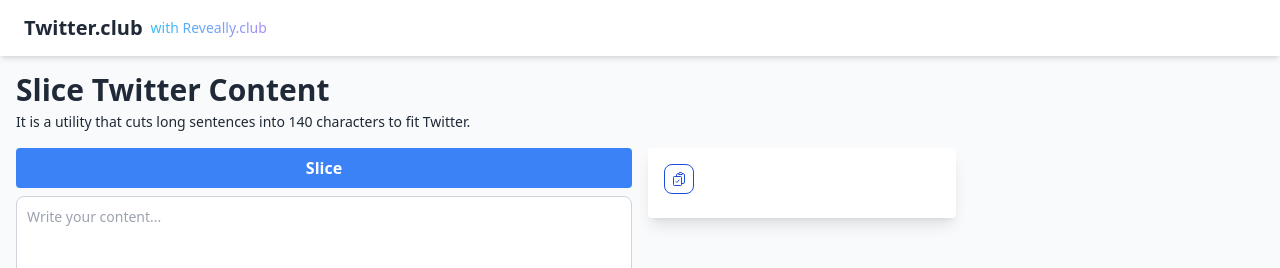
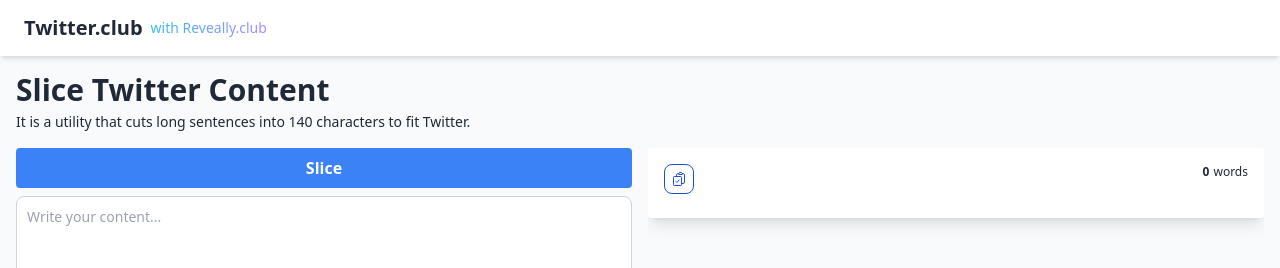
Before and after one commit to reveally-club/twitter-club, a Next.js app: page / in a window 1280 px wide. Both pictures are taken after a click on the button "Slice". Shown: the top 268 px of the page. Built offline with nearby package versions, Linux system fonts and the light colour scheme.

Commit message:
feat: words display

```diff
--- a/src/components/slice-card.tsx
+++ b/src/components/slice-card.tsx
@@ -6,7 +6,8 @@
 
 const SliceCard = (props: Props) => {
   return (
-    <div className="w-full md:w-1/2 rounded overflow-hidden shadow-lg bg-white p-4">
+    <div className="w-full rounded overflow-hidden shadow-lg bg-white p-4">
+      <div className="flex justify-between" id="tool-box">
         <CopyToClipboard text={props.text}>
           <button
             type="button"
@@ -29,6 +30,11 @@
             <span className="sr-only">Clipboard</span>
           </button>
         </CopyToClipboard>
+        <div className="flex text-xs">
+          <p className="mr-1 font-bold">{props.text.length}</p>
+          <p>words</p>
+        </div>
+      </div>
       <div>
         <p className="text-gray-700 text-base pt-2">{props.text}</p>
       </div>
--- a/src/pages/index.tsx
+++ b/src/pages/index.tsx
@@ -16,7 +16,7 @@
     const result: string[] = [];
     const len = message.split("").length / 140;
     for (let i = 0; i <= len; i++) {
-      const content = message.substring(i * 140, i * 2 * 140);
+      const content = message.substring(i * 140, i === 0 ? 140 : (i + 1) * 140);
       result.push(content);
     }
 
@@ -48,7 +48,7 @@
             placeholder="Write your content..."
           />
         </div>
-        <div className="flex flex-col gap-4 w-full">
+        <div className="flex flex-col gap-4 w-full overflow-scroll ">
           {slice.map((data, index) => {
             return <SliceCard key={index} text={data} />;
           })}
```
Lines whose indentation alone changed are shown as unchanged.
